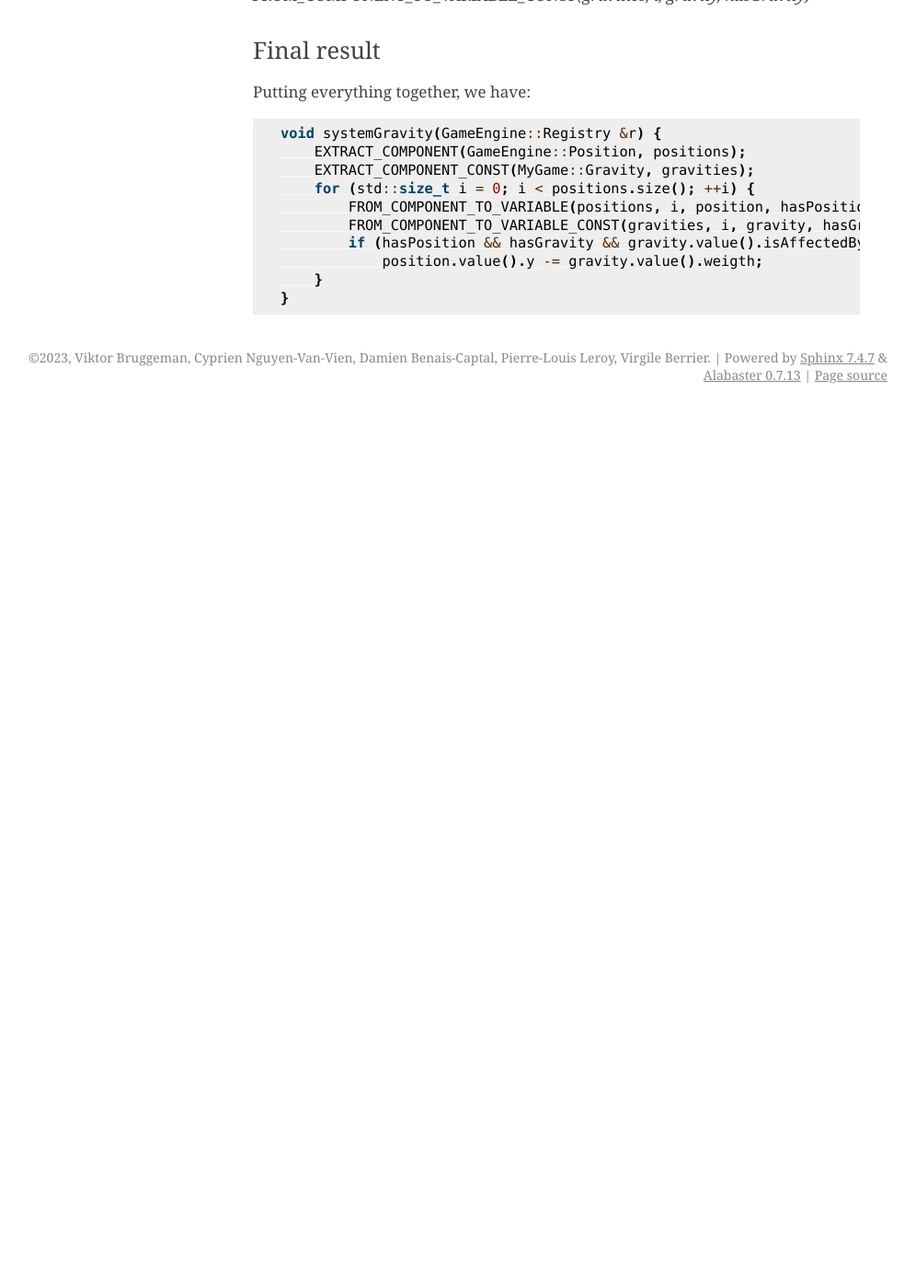
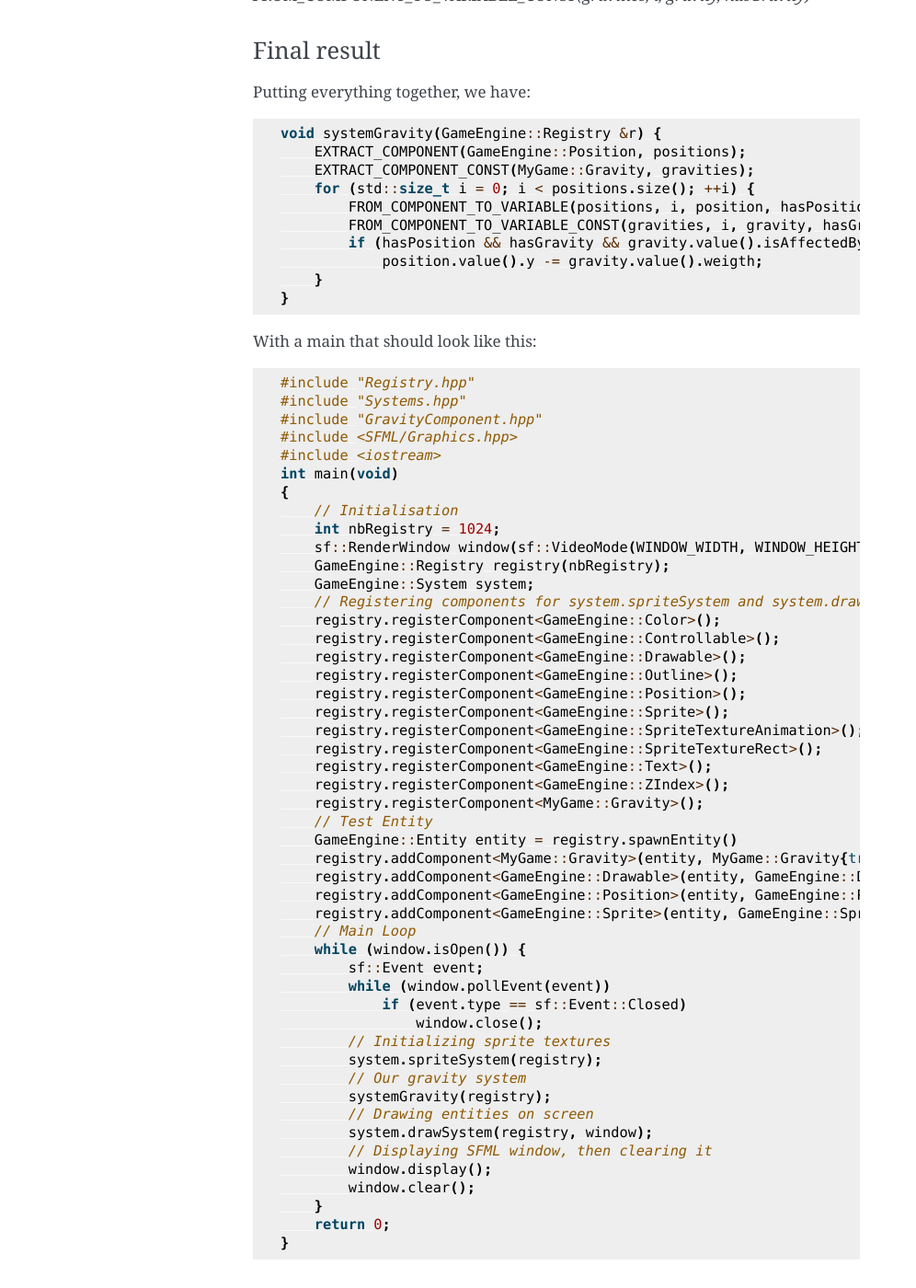
Before and after one commit to Hinivir/R-Touhou, a Sphinx documentation site: the page built from docs/source/ecs/guides/systems.rst, in a window 1280 px wide and 1400 px high, scrolled down 2578 px. Shown: the whole window at 92% size, without its empty margins (145-1141 px from the left). Built offline with Sphinx 7.4.7, drawn with Linux system fonts in a browser that asks for light colours; before the commit the page ends 3025 px from its top, so only the background shows below that.

Commit message:
docs: updating example for guides in ecs.rst and ecs/guides/systems.rst

```diff
--- a/docs/source/ecs/documentation/systems.rst
+++ b/docs/source/ecs/documentation/systems.rst
@@ -85,7 +85,7 @@ Arguments:
     GameEngine::Registry &r
     sf::RenderWindow &window
 
-Requires GameEngine::Color, GameEngine::Controllable, GameEngine::Drawable, GameEngine::Outline, GameEngine::Position, GameEngine::Sprite, GameEngine::SpriteTextureAnimation, GameEngine::SpriteTextureRect, GameEngine::Text and GameEngine.ZIndex.
+Requires GameEngine::Color, GameEngine::Controllable, GameEngine::Drawable, GameEngine::Outline, GameEngine::Position, GameEngine::Sprite, GameEngine::SpriteTextureAnimation, GameEngine::SpriteTextureRect, GameEngine::Text and GameEngine::ZIndex.
 
 GameEngine::System.initEnemy
 -----------------
--- a/docs/source/ecs/guides/systems.rst
+++ b/docs/source/ecs/guides/systems.rst
@@ -126,3 +126,56 @@ Putting everything together, we have:
                 position.value().y -= gravity.value().weigth;
         }
     }
+
+With a main that should look like this:
+
+.. code:: cpp
+
+    #include "Registry.hpp"
+    #include "Systems.hpp"
+    #include "GravityComponent.hpp"
+    #include <SFML/Graphics.hpp>
+    #include <iostream>
+    int main(void)
+    {
+        // Initialisation
+        int nbRegistry = 1024;
+        sf::RenderWindow window(sf::VideoMode(WINDOW_WIDTH, WINDOW_HEIGHT), "ECS");
+        GameEngine::Registry registry(nbRegistry);
+        GameEngine::System system;
+        // Registering components for system.spriteSystem and system.drawSystem
+        registry.registerComponent<GameEngine::Color>();
+        registry.registerComponent<GameEngine::Controllable>();
+        registry.registerComponent<GameEngine::Drawable>();
+        registry.registerComponent<GameEngine::Outline>();
+        registry.registerComponent<GameEngine::Position>();
+        registry.registerComponent<GameEngine::Sprite>();
+        registry.registerComponent<GameEngine::SpriteTextureAnimation>();
+        registry.registerComponent<GameEngine::SpriteTextureRect>();
+        registry.registerComponent<GameEngine::Text>();
+        registry.registerComponent<GameEngine::ZIndex>();
+        registry.registerComponent<MyGame::Gravity>();
+        // Test Entity
+        GameEngine::Entity entity = registry.spawnEntity()
+        registry.addComponent<MyGame::Gravity>(entity, MyGame::Gravity{true, 2});
+        registry.addComponent<GameEngine::Drawable>(entity, GameEngine::Drawable{true});
+        registry.addComponent<GameEngine::Position>(entity, GameEngine::Position{100.0f, 100.0f});
+        registry.addComponent<GameEngine::Sprite>(entity, GameEngine::Sprite{"./resources/R-Touhou/graphics/Ground.png", sf::Sprite(), sf::Texture()});
+        // Main Loop
+        while (window.isOpen()) {
+            sf::Event event;
+            while (window.pollEvent(event))
+                if (event.type == sf::Event::Closed)
+                    window.close();
+            // Initializing sprite textures
+            system.spriteSystem(registry);
+            // Our gravity system
+            systemGravity(registry);
+            // Drawing entities on screen
+            system.drawSystem(registry, window);
+            // Displaying SFML window, then clearing it
+            window.display();
+            window.clear();
+        }
+        return 0;
+    }
```
Also changed, not shown: docs/source/ecs.rst (+30 -16 lines).
